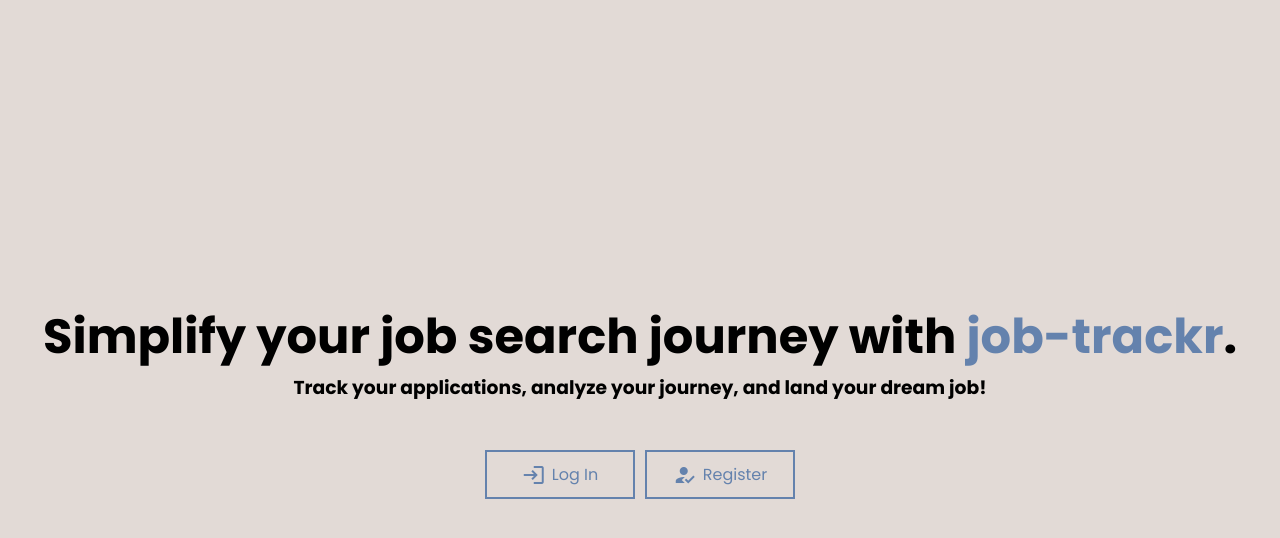
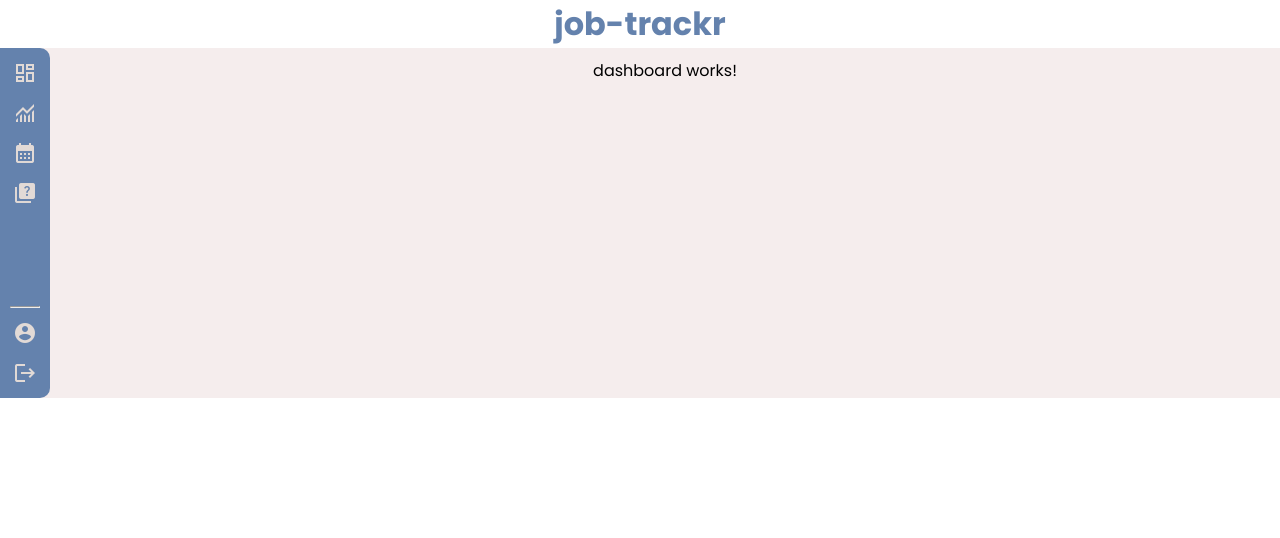
Before and after one commit to l00tus/job-trackr, an Angular app in the folder frontend/: page /main/dashboard in a window 1280 px wide. Before the commit this address led to /home. Shown: the top 538 px of the page. Built offline with nearby package versions, Linux system fonts and the light colour scheme; no server answers.

Commit message:
add routing and dynamic content for main component

```diff
--- a/frontend/src/app/home/home.component.html
+++ b/frontend/src/app/home/home.component.html
@@ -4,8 +4,8 @@
             <h1>Welcome back, <span id="user">{{ username }}</span>.</h1>
             <h3>Your job search journey begins here!</h3>
             <div class="button-group">
-                <button><span class="material-symbols-outlined">dashboard</span>Dashboard</button>
-                <button><span class="material-symbols-outlined">monitoring</span>Analytics</button>
+                <button [routerLink]="['/main/dashboard']"><span class="material-symbols-outlined">dashboard</span>Dashboard</button>
+                <button [routerLink]="['/main/analytics']"><span class="material-symbols-outlined">monitoring</span>Analytics</button>
 
             </div>
         </div>
--- a/frontend/src/app/home/home.component.ts
+++ b/frontend/src/app/home/home.component.ts
@@ -1,9 +1,7 @@
 import { Component, Inject, PLATFORM_ID } from '@angular/core';
-import { AuthService } from '../services/auth.service';
 import { UserService } from '../services/user.service';
 import { CommonModule, isPlatformBrowser } from '@angular/common';
 import { RouterModule } from '@angular/router';
-import { platform } from 'os';
 
 @Component({
   selector: 'app-home',
@@ -20,7 +18,6 @@ export class HomeComponent {
 
   constructor(
     @Inject(PLATFORM_ID) private platformId: any,
-    private authService: AuthService,
     private userService: UserService
   ) {
     this.isBrowser = isPlatformBrowser(platformId);
--- /dev/null
+++ b/frontend/src/app/main/main.component.html
@@ -0,0 +1,13 @@
+<header>
+    <h1 [routerLink]="['/home']">job-trackr</h1>
+</header>
+
+<main>
+    <aside>
+        <app-navbar></app-navbar>
+    </aside>
+
+    <section class="dynamic-content">
+        <router-outlet></router-outlet>
+    </section>
+</main>
--- /dev/null
+++ b/frontend/src/app/main/main.component.scss
@@ -0,0 +1,34 @@
+$bg-color: #e2dad6;
+$card-color: #f5eded;
+$primary-text: #6482ad;
+
+body {
+    background-color: $bg-color;
+}
+
+header {
+    display: flex;
+    justify-content: center;
+    align-items: center;
+}
+
+header h1 {
+    color: $primary-text;
+    cursor: pointer;
+}
+
+main {
+    display: flex;
+}
+
+aside {
+    background-color: $card-color;
+}
+
+.dynamic-content {
+    background-color: $card-color;
+    width: 100%;
+    display: flex;
+    justify-content: center;
+    padding: 10px
+}
--- a/frontend/src/app/navbar/navbar.component.html
+++ b/frontend/src/app/navbar/navbar.component.html
@@ -1,9 +1,9 @@
 <nav>
     <ul>
-        <li><span class="material-symbols-outlined">dashboard</span>Dashboard</li>
-        <li><span class="material-symbols-outlined">monitoring</span>Analytics</li>
-        <li><span class="material-icons">calendar_month</span>Calendar</li>
-        <li><span class="material-icons">quiz</span>About</li>
+        <li [routerLink]="['/main/dashboard']"><span class="material-symbols-outlined">dashboard</span>Dashboard</li>
+        <li [routerLink]="['/main/analytics']"><span class="material-symbols-outlined">monitoring</span>Analytics</li>
+        <li [routerLink]="['/main/calendar']"><span class="material-icons">calendar_month</span>Calendar</li>
+        <li [routerLink]="['/main/about']"><span class="material-icons">quiz</span>About</li>
         <hr>
         <li><span class="material-icons">account_circle</span>Profile</li>
         <li><span class="material-icons">logout</span>Logout</li>
--- a/frontend/src/app/navbar/navbar.component.ts
+++ b/frontend/src/app/navbar/navbar.component.ts
@@ -1,9 +1,10 @@
 import { Component } from '@angular/core';
+import { RouterModule } from '@angular/router';
 
 @Component({
   selector: 'app-navbar',
   standalone: true,
-  imports: [],
+  imports: [RouterModule],
   templateUrl: './navbar.component.html',
   styleUrl: './navbar.component.scss'
 })
```
Also changed, not shown: frontend/src/app/app.routes.ts (+14 -0 lines), frontend/src/app/main/main.component.ts (added, +14 -0 lines), 1 other file (tests, documents, lock files or other folders).
